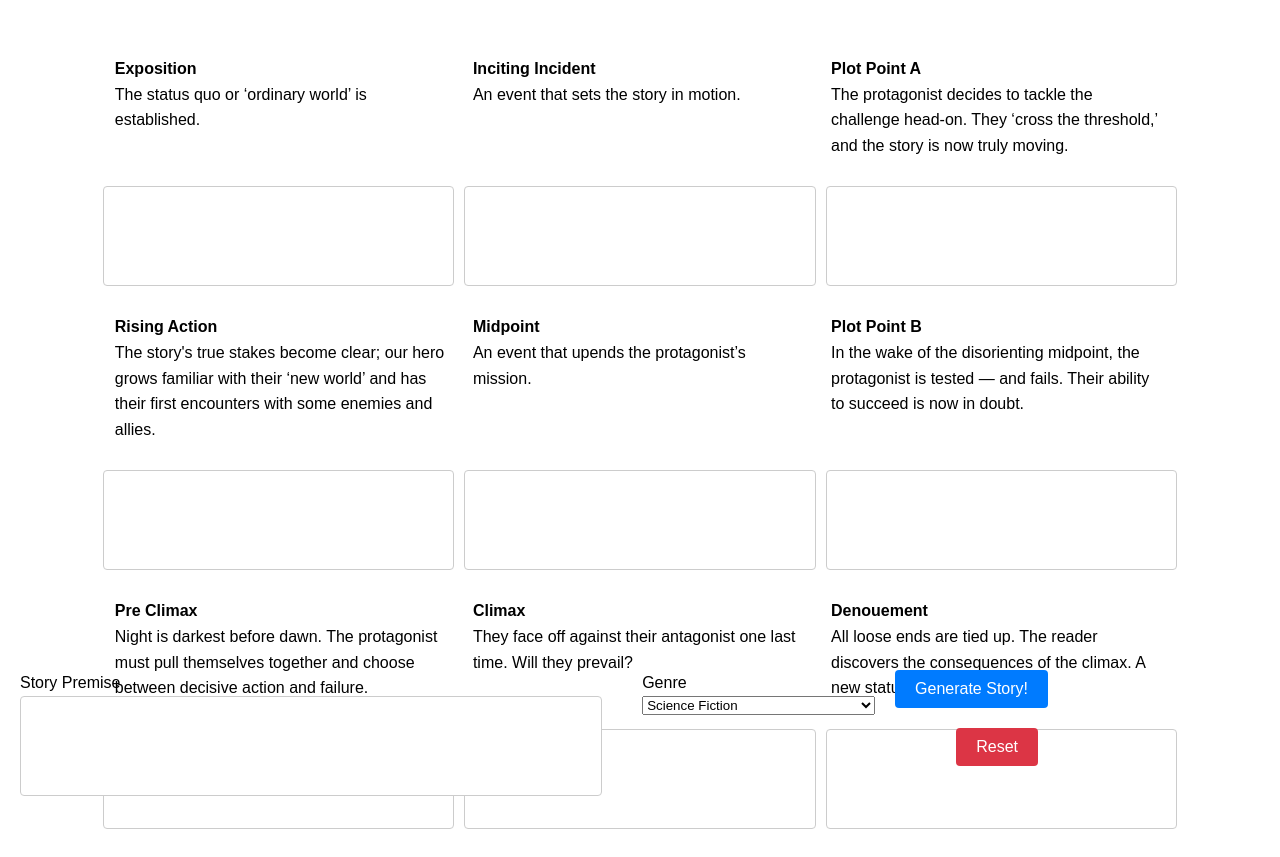
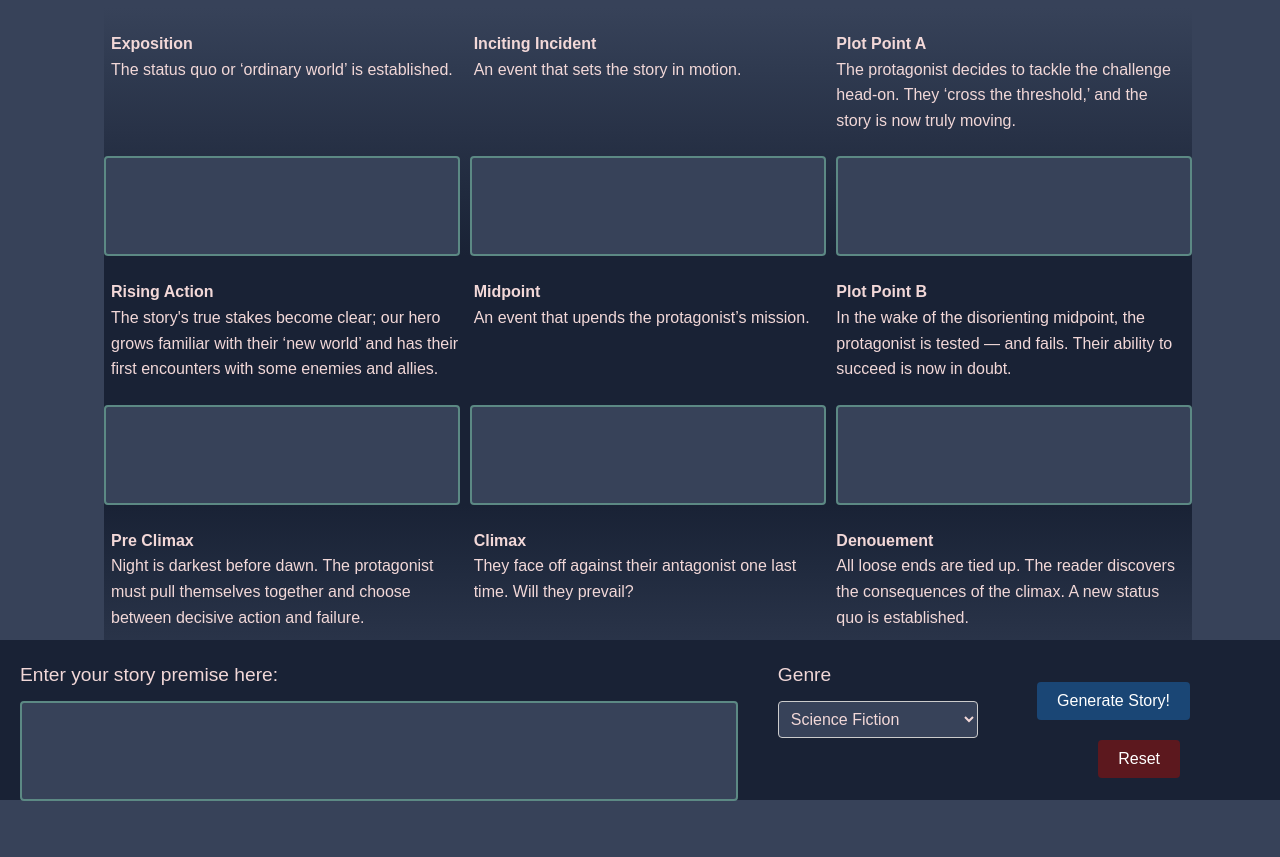
Before and after one commit to daniel-needham/storygen, a SvelteKit app: page / in a window 1280 px wide. After the commit the page ends 800 px from the top, so only its background shows below. Built offline with nearby package versions, Linux system fonts and the light colour scheme.

Commit message:
CSS fixes

```diff
--- a/src/routes/+page.svelte
+++ b/src/routes/+page.svelte
@@ -43,6 +43,27 @@
   let showStoryGen = false;
   let domStory = [];
   let downloadableStory = "";
+
+  function downloadTextFile() {
+    if (downloadableStory.trim() !== "") {
+      const element = document.createElement("a");
+      const file = new Blob([downloadableStory], { type: "text/plain" });
+
+      element.href = URL.createObjectURL(file);
+      element.download = "downloaded-text.txt";
+
+      // Accessibility attributes for screen readers
+      element.setAttribute("aria-hidden", "true");
+      element.style.display = "none";
+
+      document.body.appendChild(element);
+      element.click();
+
+      // Clean up
+      document.body.removeChild(element);
+      URL.revokeObjectURL(element.href); // Revoke the object URL
+    }
+  }
 
   function togglePlotPointsLoading() {
     plotPointsLoading = !plotPointsLoading;
@@ -123,11 +144,11 @@
 
   function resetForm(event) {
     event.preventDefault();
+    storyGenerator.clearStory();
     document.getElementById("premise").value = "";
-    for (let i = 1; i <= 9; i++) {
-      document.getElementById(`input_${i}`).value = "";
+    for(let i = 1; i <= 9; i++) {
+      updatePlotPoint("", i);
     }
-    storyGenerator.clearStory();
   }
 
   function updateDownloadableStory() {
@@ -518,13 +539,21 @@ ${this.structureTemplate}${this.getPromptReadyPremise()}${currentPlotPrompt}\nCr
 </script>
 
 <head>
+  <meta charset="UTF-8" />
+  <meta name="viewport" content="width=device-width, initial-scale=1.0" />
   <title>StoryGen</title>
+  <style>
+    html {
+      background-color: #374259; /* Change this to the color you want */
+      scrollbar-color: #5c8984 #192235;
+    }
+  </style>
 </head>
 <body>
   <div class="container">
     <form on:submit={generateStoryButton} on:reset={resetForm}>
       <!-- Setup -->
-      <div class="box">
+      <div class="box" id="topBox">
         <div class="labels">
           <p id="label_1">
             <b>Exposition</b><br />The status quo or ‘ordinary world’ is
@@ -566,9 +595,8 @@ ${this.structureTemplate}${this.getPromptReadyPremise()}${currentPlotPrompt}\nCr
           ></textarea>
         </div>
       </div>
-
       <!-- Confrontation -->
-      <div class="box">
+      <div class="box" id="middleBox">
         <div class="labels">
           <p id="label_4">
             <b>Rising Action</b><br />The story's true stakes become clear; our
@@ -610,9 +638,8 @@ ${this.structureTemplate}${this.getPromptReadyPremise()}${currentPlotPrompt}\nCr
           ></textarea>
         </div>
       </div>
-
       <!-- Resolution -->
-      <div class="box">
+      <div class="box" id="bottomBox">
         <div class="labels">
           <p id="label_7">
             <b>Pre Climax</b><br />Night is darkest before dawn. The protagonist
@@ -659,46 +686,74 @@ ${this.structureTemplate}${this.getPromptReadyPremise()}${currentPlotPrompt}\nCr
       <!-- Premise -->
       <div class="box" id="bottom">
         <div id="premiseBox">
-          <label for="premise">Story Premise </label>
+          <label for="premise">Enter your story premise here:</label>
           <textarea id="premise" name="premise"></textarea>
         </div>
         <div id="genreBox">
           <label for="genre">Genre</label>
           <select name="genre" id="genre">
             <option value="science_fiction"> Science Fiction </option>
-            <option value="love_stories"> Love Stories </option>
             <option value="ghost_stories"> Ghost Stories </option>
           </select>
         </div>
-        <div>
+        <div id="buttonBox">
           <button type="submit">Generate Story!</button>
           <button type="reset">Reset</button>
         </div>
         <div id="loadingSpinnerContainer">
-        {#if plotPointsLoading}
-          <LoadingSpinner />
-        {:else}
-          <div></div>
-        {/if}
+          {#if plotPointsLoading}
+            <LoadingSpinner />
+          {:else}
+            <div style="width: 50px;"></div>
+          {/if}
+        </div>
       </div>
     </form>
     <div id="story" class="hide">
       <div id="buttonContainer">
-        <button type="button" id="close" on:click={toggleStoryGen}>
+        <button
+          type="button"
+          id="download"
+          on:click={downloadTextFile}
+          aria-label="Download Text"
+        >
           <svg
+            class="w-6 h-6 text-gray-800 dark:text-white"
+            aria-hidden="true"
             xmlns="http://www.w3.org/2000/svg"
             width="24"
             height="24"
+            fill="none"
             viewBox="0 0 24 24"
           >
-            <path d="M0 0h24v24H0z" fill="none" />
             <path
-              d="M6.71 6.71L12 12l5.29-5.29a1 1 0 0 1 1.41 1.41L13.41 12l5.29 5.29a1 1 0 0 1-1.41 1.41L12 13.41l-5.29 5.29a1 1 0 0 1-1.41-1.41L10.59 12 5.3 6.71A1 1 0 0 1 6.71 5.3z"
+              stroke="currentColor"
+              stroke-linecap="round"
+              stroke-linejoin="round"
+              stroke-width="2"
+              d="M12 13V4M7 14H5a1 1 0 0 0-1 1v4a1 1 0 0 0 1 1h14a1 1 0 0 0 1-1v-4a1 1 0 0 0-1-1h-2m-1-5-4 5-4-5m9 8h.01"
             />
-          </svg></button
-        >
-        <!-- domStory concatenated download -->
-        <DownloadButton textContent={downloadableStory} />
+          </svg>
+        </button>
+        <button type="button" id="close" on:click={toggleStoryGen}>
+          <svg
+            class="w-6 h-6 text-gray-800 dark:text-white"
+            aria-hidden="true"
+            xmlns="http://www.w3.org/2000/svg"
+            width="24"
+            height="24"
+            fill="none"
+            viewBox="0 0 24 24"
+          >
+            <path
+              stroke="currentColor"
+              stroke-linecap="round"
+              stroke-linejoin="round"
+              stroke-width="2"
+              d="m15 9-6 6m0-6 6 6m6-3a9 9 0 1 1-18 0 9 9 0 0 1 18 0Z"
+            />
+          </svg>
+        </button>
       </div>
       <div bind:this={scrollDiv} id="scrollDiv">
         {#each domStory as section}
@@ -710,21 +765,58 @@ ${this.structureTemplate}${this.getPromptReadyPremise()}${currentPlotPrompt}\nCr
 </body>
 
 <style>
+
   body {
     font-family: Arial, sans-serif;
+    color: #f2d8d8;
     line-height: 1.6;
     margin: 0;
     padding: 0;
+    height: 70%;
+    width: 100vw;
+    background-color: #374259;
+
+  }
+
+  hr {
+    border: 0;
+    border-top: 4px solid #5c8984;
+    margin-top: 20px;
   }
 
   .container {
     max-width: 85%;
     margin: 0 auto;
-    padding: 20px;
+  }
+
+  #topBox {
+    background-image: linear-gradient(
+      to top,
+      #192235,
+      #202a3e,
+      #283247,
+      #2f3a50,
+      #374259
+    );
+  }
+
+  #middleBox {
+    background-color: #192235;
+  }
+
+  #bottomBox {
+    background-image: linear-gradient(
+      to bottom,
+      #192235,
+      #202a3e,
+      #283247,
+      #2f3a50,
+      #374259
+    );
   }
 
   :global(.active) {
-    border: 2px solid #1e236d !important;
+    border: 2px solid #5c8984 !important;
   }
 
   .labels {
@@ -734,9 +826,8 @@ ${this.structureTemplate}${this.getPromptReadyPremise()}${currentPlotPrompt}\nCr
   .labels p {
     flex: 1;
     border-radius: 10px;
-    padding: 10px;
-    padding-bottom: 10px;
-    border: 2px solid #bd213100;
+    padding: 5px;
+    border: 2px solid #fffcfc00;
   }
 
   .group {
@@ -745,21 +836,25 @@ ${this.structureTemplate}${this.getPromptReadyPremise()}${currentPlotPrompt}\nCr
 
   textarea {
     flex: 1;
+    background-color: #374259;
+    color: #f2d8d8;
     min-width: 100px;
     resize: none; /* Disable resizing via drag */
     min-height: 100px;
     padding: 10px;
     box-sizing: border-box;
-    border: 1px solid #ccc;
+    border: 2px solid #5c8984;
     border-radius: 4px;
     font-size: 16px;
     transition: all 0.3s ease; /* Add transition for smooth size changes */
+    scrollbar-color: #5c8984 #192235;
   }
 
   /* Increase size when focused */
   textarea:focus {
     flex: 2;
     min-width: 200px;
+    border: 2px solid #5c8984;
   }
 
   textarea:not(:focus) {
@@ -771,7 +866,7 @@ ${this.structureTemplate}${this.getPromptReadyPremise()}${currentPlotPrompt}\nCr
   }
 
   button {
-    background-color: #007bff;
+    background-color: #1a4675;
     color: white;
     font-size: 16px;
     padding: 10px 20px;
@@ -785,11 +880,11 @@ ${this.structureTemplate}${this.getPromptReadyPremise()}${currentPlotPrompt}\nCr
   }
 
   button:hover {
-    background-color: #0056b3;
+    background-color: #2263a8;
   }
 
   button[type="reset"] {
-    background-color: #dc3545;
+    background-color: #5c181e;
     margin-right: 10px;
   }
 
@@ -804,11 +899,14 @@ ${this.structureTemplate}${this.getPromptReadyPremise()}${currentPlotPrompt}\nCr
     transform: translate(-50%, -50%);
     width: 80%;
     height: 80%;
-    background-color: white;
+    background-color: #192235;
     border: 2px solid black;
     padding: 20px;
+    padding-top: 50px;
     overflow-y: auto;
     z-index: 9999;
+    color: #f2d8d8;
+    scrollbar-color: #5c8984 #192235;
   }
 
   #scrollDiv {
@@ -825,7 +923,29 @@ ${this.structureTemplate}${this.getPromptReadyPremise()}${currentPlotPrompt}\nCr
     position: absolute;
     top: 0;
     right: 0;
+    display: flex;
+    padding: 0px;
   }
+
+  #close {
+    background-color: #5c181e;
+    margin-top: 0px;
+  }
+
+  #close:hover {
+    background-color: #bd2130;
+  }
+
+  #download {
+    background-color: #1a4675;
+    margin-top: 0px;
+  }
+
+  #download:hover {
+    background-color: #2263a8;
+  }
+
+
 
   .show {
     display: block;
@@ -843,16 +963,22 @@ ${this.structureTemplate}${this.getPromptReadyPremise()}${currentPlotPrompt}\nCr
     right: 0;
     display: flex;
     justify-content: space-evenly;
-    width: 85%;
-    min-height: 150px;
-    height: 10%;
+    width: 100%;
+    min-height: 100px;
+    height: 20vh;
+    background-color: #192235;
   }
 
   #premiseBox {
     padding: 20px;
-    flex: 2.5;
+    flex: 3;
     display: flex;
     flex-direction: column;
+  }
+
+  #premiseBox label {
+    margin-bottom: 10px;
+    font-size: larger;
   }
 
   #genreBox {
@@ -866,7 +992,48 @@ ${this.structureTemplate}${this.getPromptReadyPremise()}${currentPlotPrompt}\nCr
     display: flex;
     justify-content: center;
     align-items: center;
-    width: 40px;
+    width: 50x;
     height: 100%;
+    padding: 20px;
+  }
+
+  #genreBox {
+    margin-bottom: 20px; /* Add space below the genre box */
+
+    color: #f2d8d8;
+    content: flex;
+    flex-direction: column;
+    align-items: left;
+    width: fit-content;
+  }
+
+  /* Styling for the label */
+  label {
+    margin-bottom: 10px;
+    font-size: larger;
+  }
+
+  /* Styling for the select dropdown */
+  select {
+    width: 200px; /* Set width of the dropdown */
+    padding: 8px;
+    font-size: 16px;
+    border: 1px solid #ccc;
+    border-radius: 4px;
+    background-color: #374259;
+    color: #f2d8d8;
+  }
+
+  /* Styling for the options in the dropdown */
+  option {
+    font-size: 14px;
+    background-color: #374259;
+  }
+
+  #buttonBox {
+    display: flex;
+    flex-direction: column;
+    justify-content: center;
+    align-items: center;
   }
 </style>
--- a/src/routes/LoadingSpinner.svelte
+++ b/src/routes/LoadingSpinner.svelte
@@ -1,11 +1,13 @@
+<div class="spinner"></div>
+
 <style>
   /* Style your loading spinner here */
   .spinner {
     border: 4px solid rgba(0, 0, 0, 0.1);
     border-left-color: #7983ff; /* Adjust color as needed */
     border-radius: 50%;
-      width: 40px;
-      height: 40px;
+    width: 50px;
+    height: 50px;
     animation: spin 1s linear infinite;
   }
 
@@ -18,5 +20,3 @@
     }
   }
 </style>
-
-  <div class="spinner"></div>
```
Lines whose indentation alone changed are shown as unchanged.
